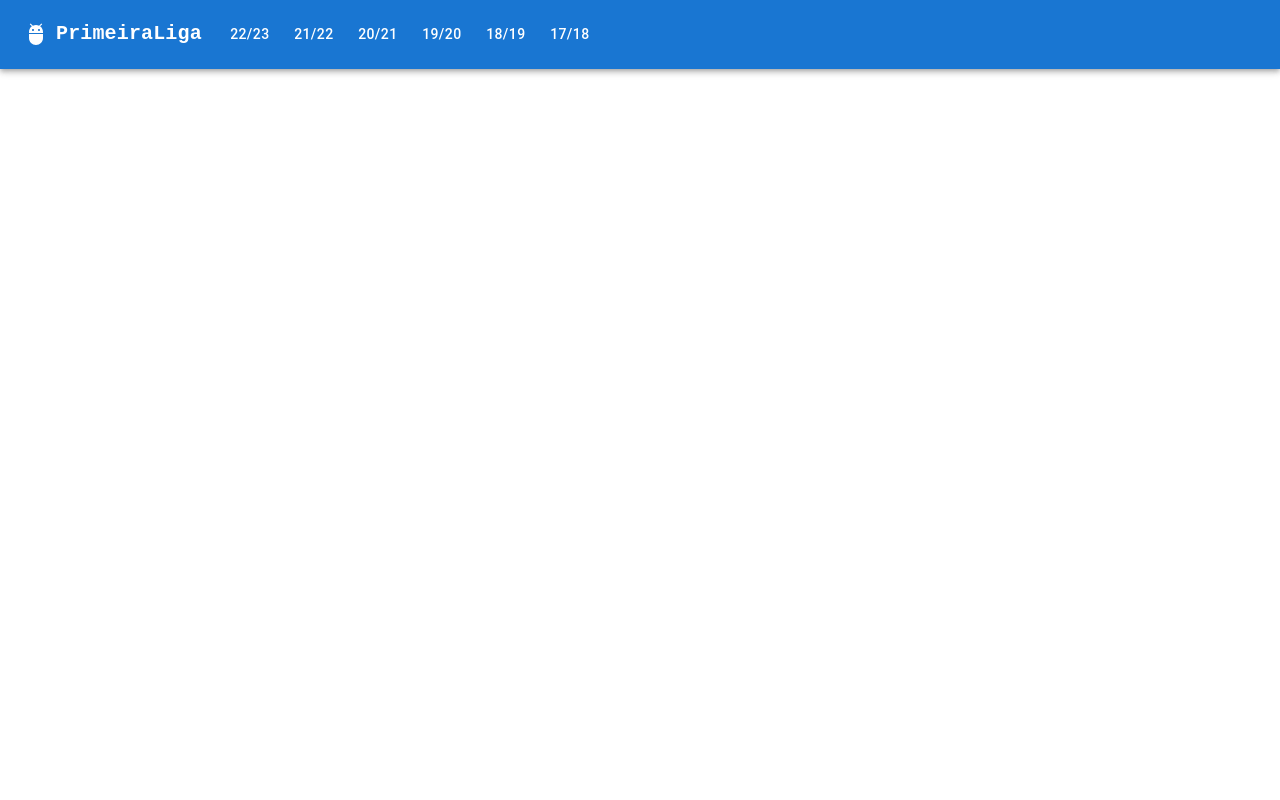
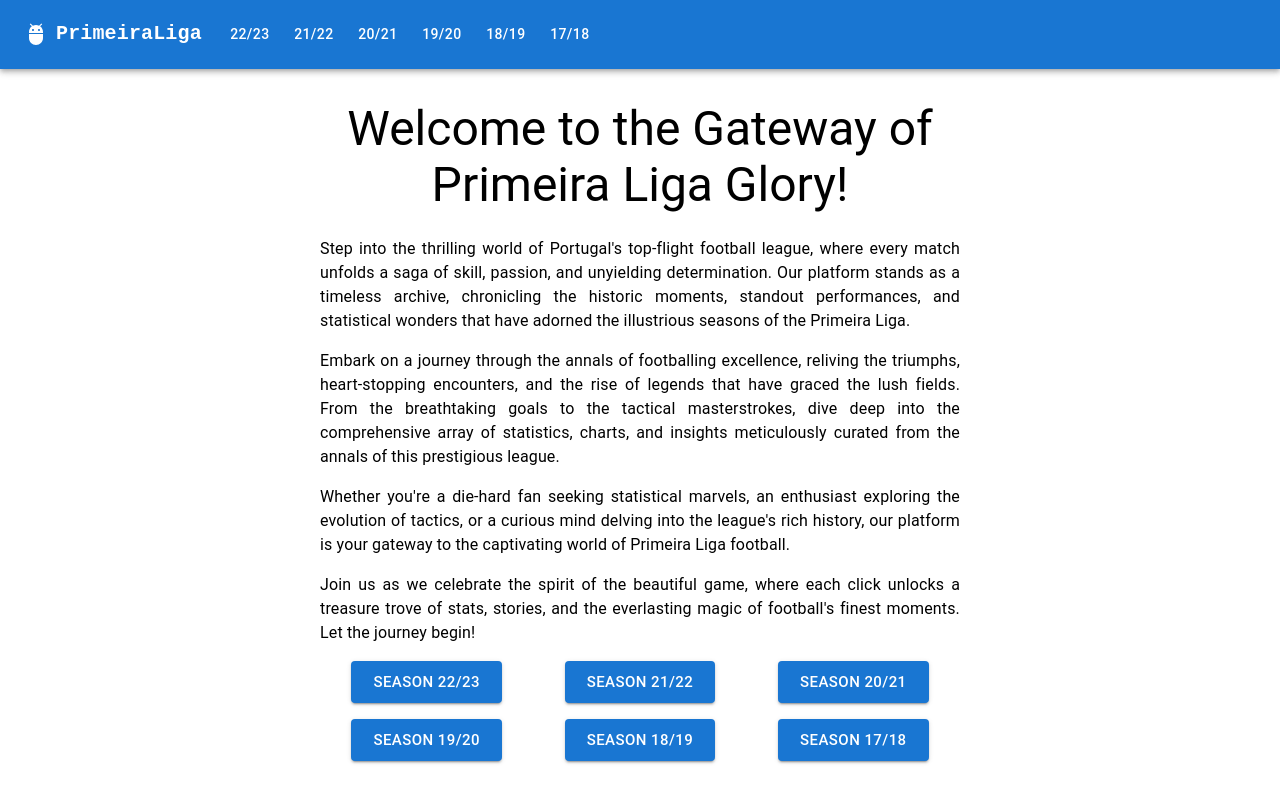
Before and after one commit to joaompfonseca/vi-primeira-liga, a Next.js app: page / in a window 1280 px wide. Built offline with nearby package versions, Linux system fonts and the light colour scheme.

Commit message:
homepage done and fix alignments

```diff
--- a/app/components/LoadingComponent.tsx
+++ b/app/components/LoadingComponent.tsx
@@ -1,10 +1,10 @@
 import React from 'react';
-import { CircularProgress, Typography, Grid } from '@mui/material';
+import {CircularProgress, Typography, Grid} from '@mui/material';
 
 const LoadingComponent = () => {
     return (
-        <Grid container direction="column" alignItems="center" justifyContent="center" style={{ minHeight: '100vh' }}>
-            <CircularProgress /> {/* Display the circular progress indicator */}
+        <Grid container direction="column" alignItems="center" justifyContent="center" style={{height: "100%"}}>
+            <CircularProgress/> {/* Display the circular progress indicator */}
             <Typography variant="body1">Loading...</Typography> {/* Optional loading text */}
         </Grid>
     );
--- a/app/components/ResponsiveAppBar.tsx
+++ b/app/components/ResponsiveAppBar.tsx
@@ -21,7 +21,7 @@ export const ResponsiveAppBar = ({pages}: ResponsiveAppBarProps) => {
                         variant="h6"
                         noWrap
                         component="a"
-                        href="#app-bar-with-responsive-menu"
+                        href="/"
                         sx={{
                             mr: 2,
                             display: {xs: 'none', md: 'flex'},
--- a/app/page.tsx
+++ b/app/page.tsx
@@ -1,9 +1,12 @@
 import React from "react";
 import ResponsiveAppBar from './components/ResponsiveAppBar';
+import {ButtonGroup, Grid, Typography} from "@mui/material";
+import Button from "@mui/material/Button";
+import Link from "next/link";
 
 export default function Home() {
     return (
-        <>
+        <div style={{minHeight: "90vh"}}>
             <ResponsiveAppBar
                 pages={[
                     {label: "22/23", link: "/season?y=22-23"},
@@ -14,6 +17,113 @@ export default function Home() {
                     {label: "17/18", link: "/season?y=17-18"},
                 ]}
             />
-        </>
+            <Grid container
+                  paddingY={2}
+                  paddingX={40}
+                  alignItems="center"
+                  justifyContent="center"
+                  style={{height: "100%"}}
+            >
+                <Grid item xs={12} paddingY={2} textAlign={"center"}>
+                    <Typography variant="h3">Welcome to the Gateway of Primeira Liga Glory!</Typography>
+                </Grid>
+                <Grid item xs={12} paddingY={1}>
+                    <Typography variant="body1" textAlign={"justify"}>
+                        Step into the thrilling world of Portugal's top-flight football league, where every match
+                        unfolds a
+                        saga of skill, passion, and unyielding determination. Our platform stands as a timeless archive,
+                        chronicling the historic moments, standout performances, and statistical wonders that have
+                        adorned
+                        the illustrious seasons of the Primeira Liga.
+                    </Typography>
+                </Grid>
+                <Grid item xs={12} paddingY={1}>
+                    <Typography variant="body1" textAlign={"justify"}>
+                        Embark on a journey through the annals of footballing excellence, reliving the triumphs,
+                        heart-stopping encounters, and the rise of legends that have graced the lush fields. From the
+                        breathtaking goals to the tactical masterstrokes, dive deep into the comprehensive array of
+                        statistics, charts, and insights meticulously curated from the annals of this prestigious
+                        league.
+                    </Typography>
+                </Grid>
+                <Grid item xs={12} paddingY={1}>
+                    <Typography variant="body1" textAlign={"justify"}>
+                        Whether you're a die-hard fan seeking statistical marvels, an enthusiast exploring the evolution
+                        of
+                        tactics, or a curious mind delving into the league's rich history, our platform is your gateway
+                        to
+                        the captivating world of Primeira Liga football.
+                    </Typography>
+                </Grid>
+                <Grid item xs={12} paddingY={1}>
+                    <Typography variant="body1" textAlign={"justify"}>
+                        Join us as we celebrate the spirit of the beautiful game, where each click unlocks a treasure
+                        trove
+                        of stats, stories, and the everlasting magic of football's finest moments. Let the journey
+                        begin!
+                    </Typography>
+                </Grid>
+                <Grid item xs={4} paddingY={1} textAlign={"center"}>
+                    <Button
+                        variant="contained"
+                        color="primary"
+                        size="large"
+                        href="/season?y=22-23"
+                    >
+                        Season 22/23
+                    </Button>
+                </Grid>
+                <Grid item xs={4} paddingY={1} textAlign={"center"}>
+                    <Button
+                        variant="contained"
+                        color="primary"
+                        size="large"
+                        href="/season?y=21-22"
+                    >
+                        Season 21/22
+                    </Button>
+                </Grid>
+                <Grid item xs={4} paddingY={1} textAlign={"center"}>
+                    <Button
+                        variant="contained"
+                        color="primary"
+                        size="large"
+                        href="/season?y=20-21"
+                    >
+                        Season 20/21
+                    </Button>
+                </Grid>
+                <Grid item xs={4} paddingY={1} textAlign={"center"}>
+                    <Button
+                        variant="contained"
+                        color="primary"
+                        size="large"
+                        href="/season?y=19-20"
+                    >
+                        Season 19/20
+                    </Button>
+                </Grid>
+                <Grid item xs={4} paddingY={1} textAlign={"center"}>
+                    <Button
+                        variant="contained"
+                        color="primary"
+                        size="large"
+                        href="/season?y=18-19"
+                    >
+                        Season 18/19
+                    </Button>
+                </Grid>
+                <Grid item xs={4} paddingY={1} textAlign={"center"}>
+                    <Button
+                        variant="contained"
+                        color="primary"
+                        size="large"
+                        href="/season?y=17-18"
+                    >
+                        Season 17/18
+                    </Button>
+                </Grid>
+            </Grid>
+        </div>
     );
 }
--- a/app/season/page.tsx
+++ b/app/season/page.tsx
@@ -39,7 +39,9 @@ export default function Home() {
         [id: string]: Matchday[]
     }>({});
 
-    const [info, setInfo] = React.useState<{ [id: string]: Info }>({});
+    const [info, setInfo] = React.useState<{
+        [id: string]: Info
+    }>({});
 
     /* Type of match stats */
 
@@ -73,7 +75,9 @@ export default function Home() {
     Color palette
      */
 
-    const colors: { [id: string]: string } = {
+    const colors: {
+        [id: string]: string
+    } = {
         "Benfica": "#FF0000",
         "Porto": "#0000FF",
         "Sp Braga": "#FF4630",
@@ -132,7 +136,7 @@ export default function Home() {
                 });
                 setData(() => games);
                 setSelected([]);
-                setSelectedStats([]);
+                setSelectedStats(["goalscored", "goalsconceded", "shots", "shotstarget", "corners", "fouls", "yellows", "reds"]);
             })
             .catch(err => {
                 console.log(err);
@@ -475,7 +479,9 @@ export default function Home() {
             }
         }
 
-        let temp2: { [id: string]: number } = {};
+        let temp2: {
+            [id: string]: number
+        } = {};
 
         for (let key in temp) {
             temp2[key] = temp[key].points[temp[key].points.length - 1].points;
@@ -661,7 +667,9 @@ export default function Home() {
     const bpAllData = bpData
         .map(({group, data}) => {
             // Calculate sum of values for each label
-            const sumOfValues = data.reduce((acc: { [key: string]: number }, item) => {
+            const sumOfValues = data.reduce((acc: {
+                [key: string]: number
+            }, item) => {
                 item.forEach(({label, value}) => {
                     acc[label] = (acc[label] || 0) + value;
                 });
@@ -703,7 +711,7 @@ export default function Home() {
 
     if (isLoading) {
         return (
-            <>
+            <div style={{height: "90vh"}}>
                 <ResponsiveAppBar
                     pages={[
                         {label: "22/23", link: "/season?y=22-23"},
@@ -715,11 +723,11 @@ export default function Home() {
                     ]}
                 />
                 <LoadingComponent/>
-            </>
+            </div>
         )
     }
     return (
-        <>
+        <div style={{minHeight: "90vh"}}>
             <ResponsiveAppBar
                 pages={[
                     {label: "22/23", link: "/season?y=22-23"},
@@ -875,6 +883,6 @@ export default function Home() {
                     </Grid>
                 </Grid>
             </Grid>
-        </>
+        </div>
     );
 }
```
